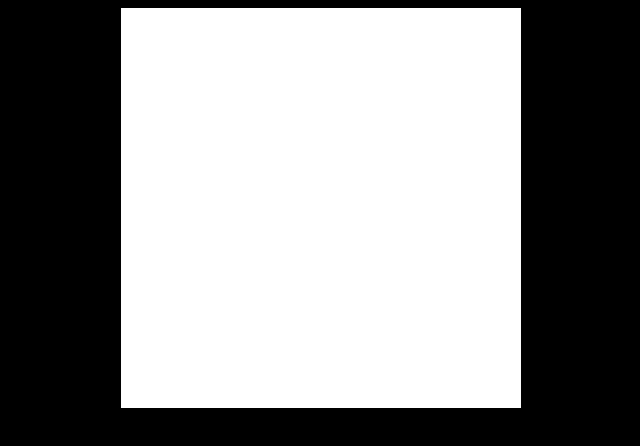
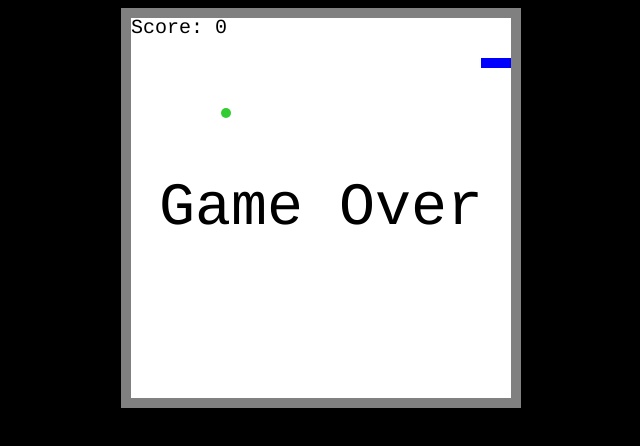
Before and after one commit to Skylark92/SnakeGame, a plain HTML site: page index.html in a window 1280 px wide. Shown: the whole page, without its empty margins (319-959 px from the left). Drawn offline with Linux system fonts and the light colour scheme; the site is published under a folder, as on GitHub Pages, so addresses that start at the root find nothing.

Commit message:
모듈 경로 수정

```diff
--- a/index.html
+++ b/index.html
@@ -21,7 +21,7 @@
       margin: auto;
     }
   </style>
-  <script src="/index.js" defer type="module"></script>
+  <script src="./index.js" defer type="module"></script>
 </head>
 
 <body>
--- a/module/Apple.js
+++ b/module/Apple.js
@@ -1,5 +1,5 @@
-import { heightInBlocks, widthInBlocks } from "/index.js";
-import Block from "/module/Block.js";
+import { heightInBlocks, widthInBlocks } from "../index.js";
+import Block from "./Block.js";
 
 export default class Apple {
   constructor() {
--- a/module/Block.js
+++ b/module/Block.js
@@ -1,4 +1,4 @@
-import { ctx, blockSize } from "/index.js";
+import { ctx, blockSize } from "../index.js";
 
 export default class Block {
   constructor(col = 0, row = 0) {
--- a/module/Snake.js
+++ b/module/Snake.js
@@ -1,6 +1,6 @@
-import Block from "/module/Block.js";
-import gameOver from "/module/gameOver.js";
-import { score, widthInBlocks, heightInBlocks, apple } from "/index.js";
+import Block from "./Block.js";
+import gameOver from "./gameOver.js";
+import { score, widthInBlocks, heightInBlocks, apple } from "../index.js";
 
 export default class Snake {
   constructor() {
--- a/module/drawBorder.js
+++ b/module/drawBorder.js
@@ -1,4 +1,4 @@
-import { ctx, width, height, blockSize } from "/index.js";
+import { ctx, width, height, blockSize } from "../index.js";
 
 export default function drawBorder() {
   // 경계선 그리기
--- a/module/drawScore.js
+++ b/module/drawScore.js
@@ -1,4 +1,4 @@
-import { ctx, score, blockSize } from "/index.js";
+import { ctx, score, blockSize } from "../index.js";
 
 export default function drawScore() {
   // 점수 표시하기
--- a/module/gameOver.js
+++ b/module/gameOver.js
@@ -1,4 +1,4 @@
-import { ctx, width, height, gameOn } from "/index.js";
+import { ctx, width, height, gameOn } from "../index.js";
 
 export default function gameOver() {
   // 게임 종료 화면 표시
```
Also changed, not shown: index.js (+5 -5 lines).
